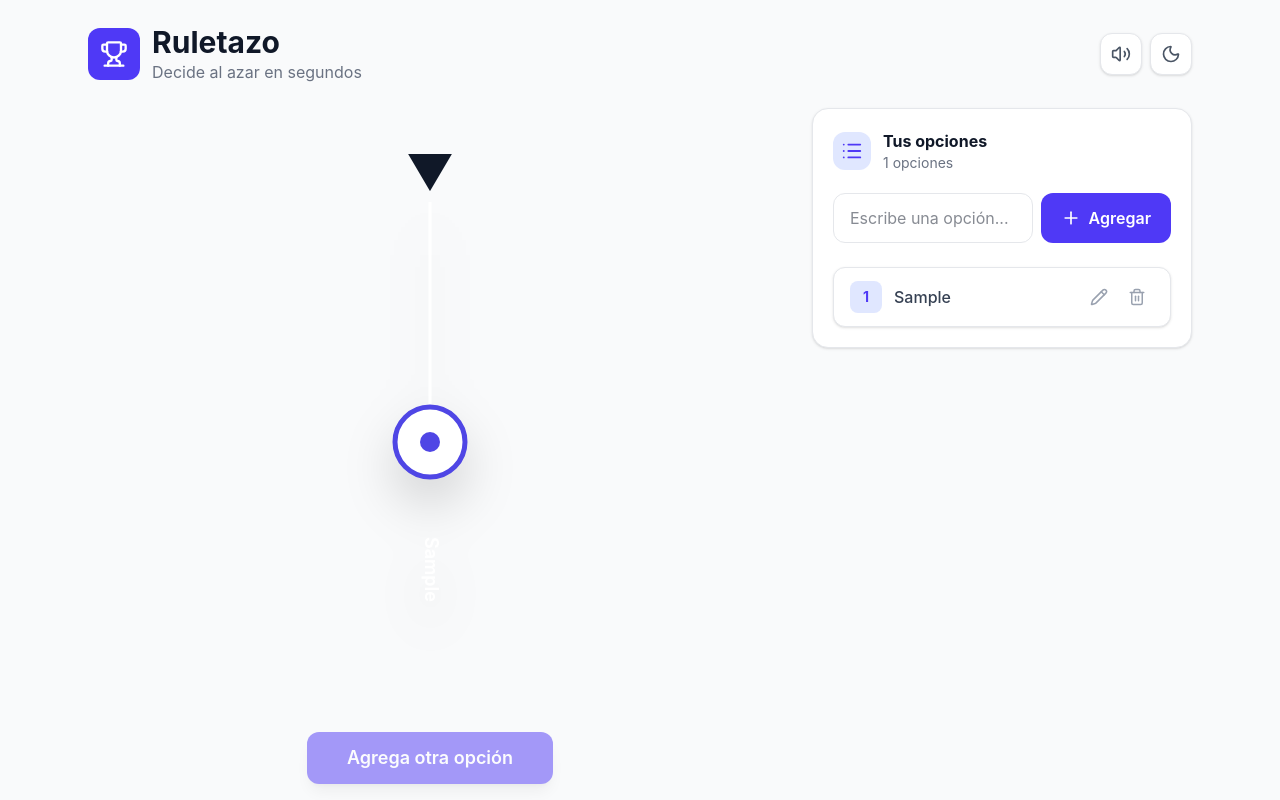
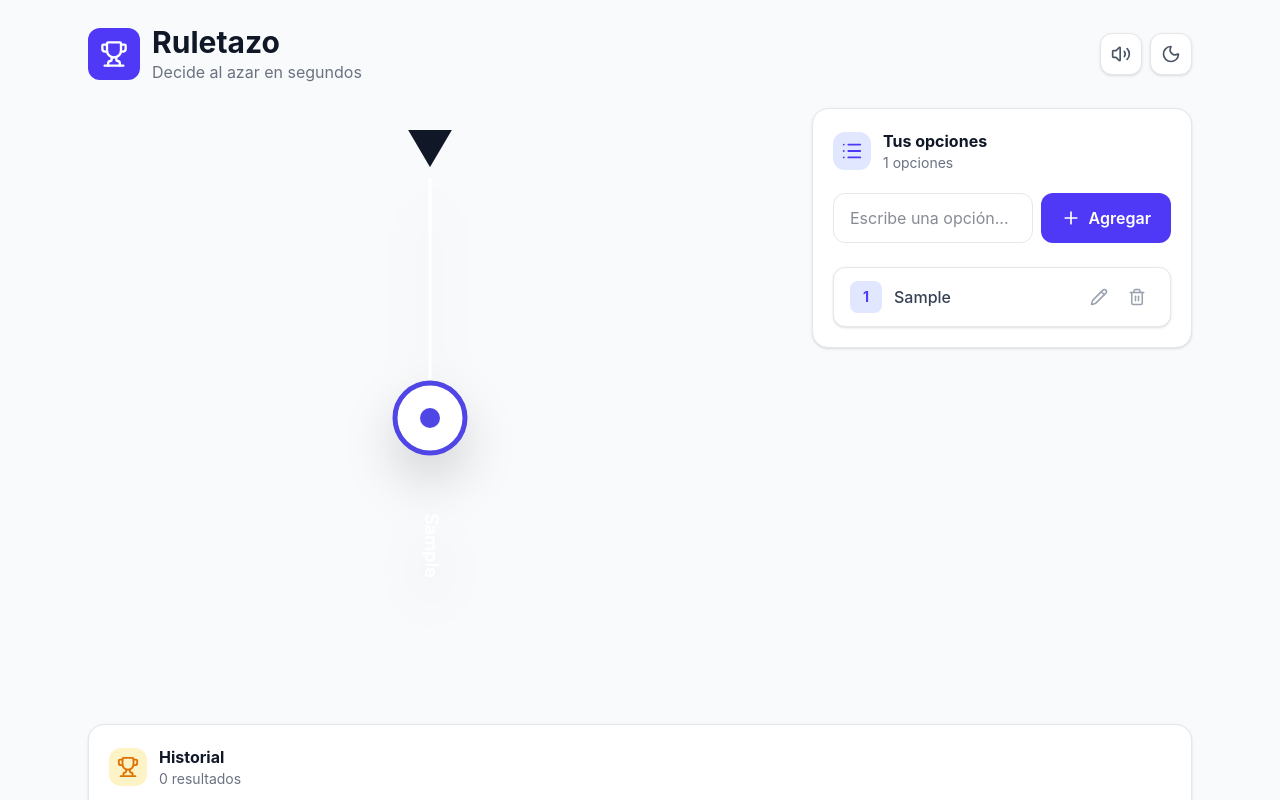
Before and after one commit to GomezDJasson/ruletazo, a React (Vite) app: page / in a window 1280 px wide. Both pictures are taken after typing "Sample" into the empty fields and a click on the button "Agregar". Shown: the top 800 px of the page. Built offline with nearby package versions, Linux system fonts and the light colour scheme.

Commit message:
Cambios visuales

```diff
--- a/src/components/Footer.tsx
+++ b/src/components/Footer.tsx
@@ -1,18 +1,22 @@
 export default function Footer() {
   return (
-    <footer className="border-t border-zinc-800 mt-20">
-      <div className="max-w-6xl mx-auto px-6 py-8 flex flex-col md:flex-row items-center justify-between text-sm text-zinc-500">
-
+    <footer className="mt-20 border-t border-zinc-200 dark:border-zinc-800">
+      <div className="mx-auto flex max-w-6xl flex-col items-center justify-between px-6 py-8 text-sm text-zinc-500 md:flex-row">
         <p>
           © {new Date().getFullYear()} Ruletazo
         </p>
 
         <p className="mt-2 md:mt-0">
-          Desarrollado por <span className="text-zinc-300">
-            <a href="https://portafolio-jasson.vercel.app"> Jasson D. Gomez </a>
-          </span>
+          Desarrollado por{" "}
+          <a
+            href="https://portafolio-jasson.vercel.app"
+            target="_blank"
+            rel="noopener noreferrer"
+            className="text-zinc-800 transition-colors hover:text-indigo-600 dark:text-zinc-300 dark:hover:text-indigo-400"
+          >
+            Jasson D. Gomez
+          </a>
         </p>
-
       </div>
     </footer>
   );
--- a/src/components/Wheel.tsx
+++ b/src/components/Wheel.tsx
@@ -168,7 +168,7 @@ export default function Wheel({
   }
 
   return (
-    <div className="flex min-w-0 flex-col items-center py-10">
+    <div className="flex min-w-0 flex-col items-center py-10 lg:py-4">
 
       {/* Indicador */}
       <div className="relative z-10 text-4xl leading-none sm:text-5xl">
@@ -176,20 +176,41 @@ export default function Wheel({
       </div>
 
       {/* Ruleta */}
-      <div className="relative -mt-1 min-w-0 w-full max-w-[500px]">
+      <div
+        className="relative -mt-1 min-w-0 w-full max-w-[500px] aspect-square"
+        onClick={spinWheel}
+        onKeyDown={(event) => {
+          if (event.key === "Enter" || event.key === " ") {
+            event.preventDefault();
+            spinWheel();
+          }
+        }}
+        role="button"
+        tabIndex={options.length < 2 || isSpinning ? -1 : 0}
+        aria-label={
+          options.length < 2
+            ? "Agrega otra opción para girar la ruleta"
+            : "Girar la ruleta"
+        }
+        aria-disabled={options.length < 2 || isSpinning}
+      >
         <motion.div
           animate={{ rotate: rotation }}
           transition={{
             duration: 4.5,
             ease: [0.12, 0.8, 0.25, 1],
           }}
-          className="w-full"
+          className={`absolute inset-0 origin-center ${
+            options.length < 2 || isSpinning
+              ? "cursor-not-allowed"
+              : "cursor-pointer"
+          }`}
         >
           <svg
             width="100%"
             height="100%"
             viewBox={`0 0 ${SIZE} ${SIZE}`}
-            className="h-auto w-full max-w-[500px] drop-shadow-2xl"
+            className="h-full w-full drop-shadow-2xl"
           >
             {options.map((option, index) => {
               const startAngle = index * slice;
@@ -304,19 +325,6 @@ export default function Wheel({
           </svg>
         </motion.div>
       </div>
-
-      {/* Botón */}
-      <button
-        onClick={spinWheel}
-        disabled={isSpinning || options.length < 2}
-        className="mt-10 rounded-xl bg-indigo-600 px-10 py-3 text-lg font-semibold text-white shadow-lg transition hover:bg-indigo-700 active:scale-95 disabled:cursor-not-allowed disabled:opacity-50"
-      >
-        {isSpinning
-          ? "Girando..."
-          : options.length < 2
-            ? "Agrega otra opción"
-            : "Girar"}
-      </button>
     </div>
   );
 }
```
